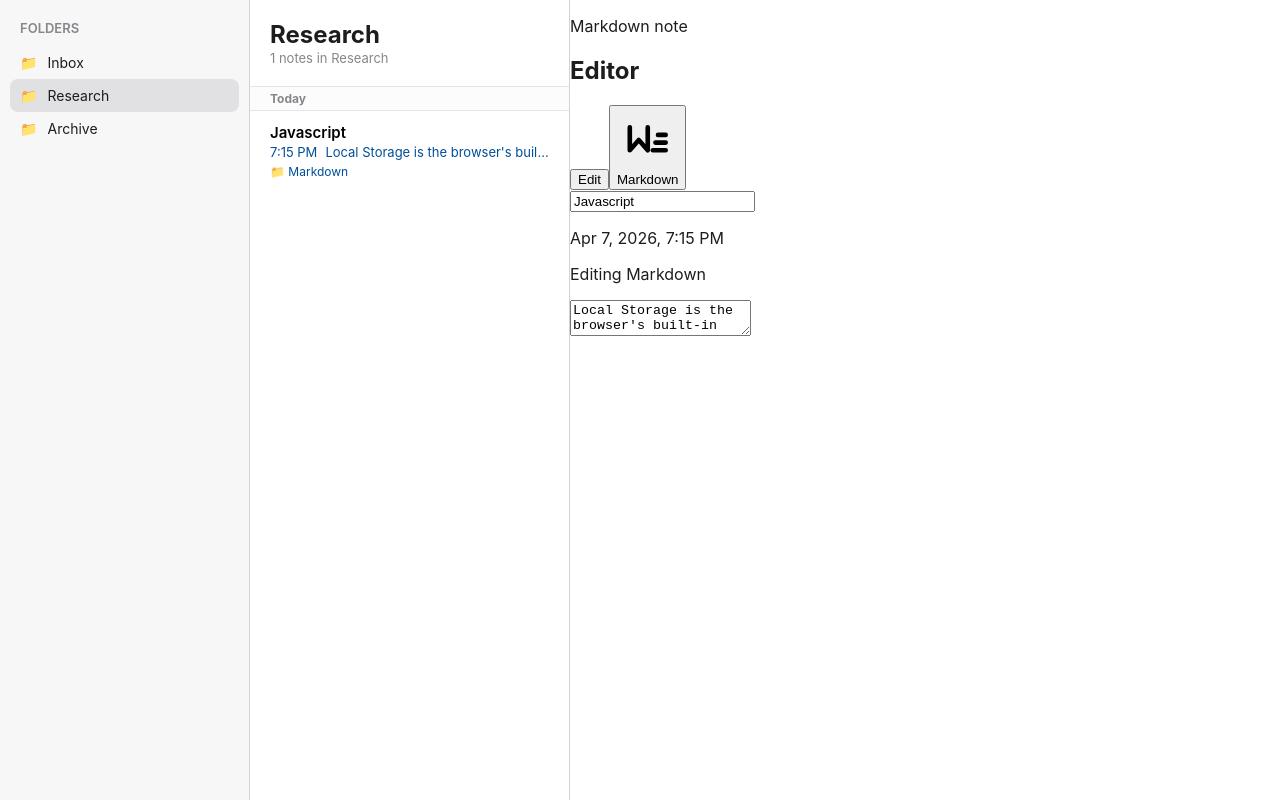
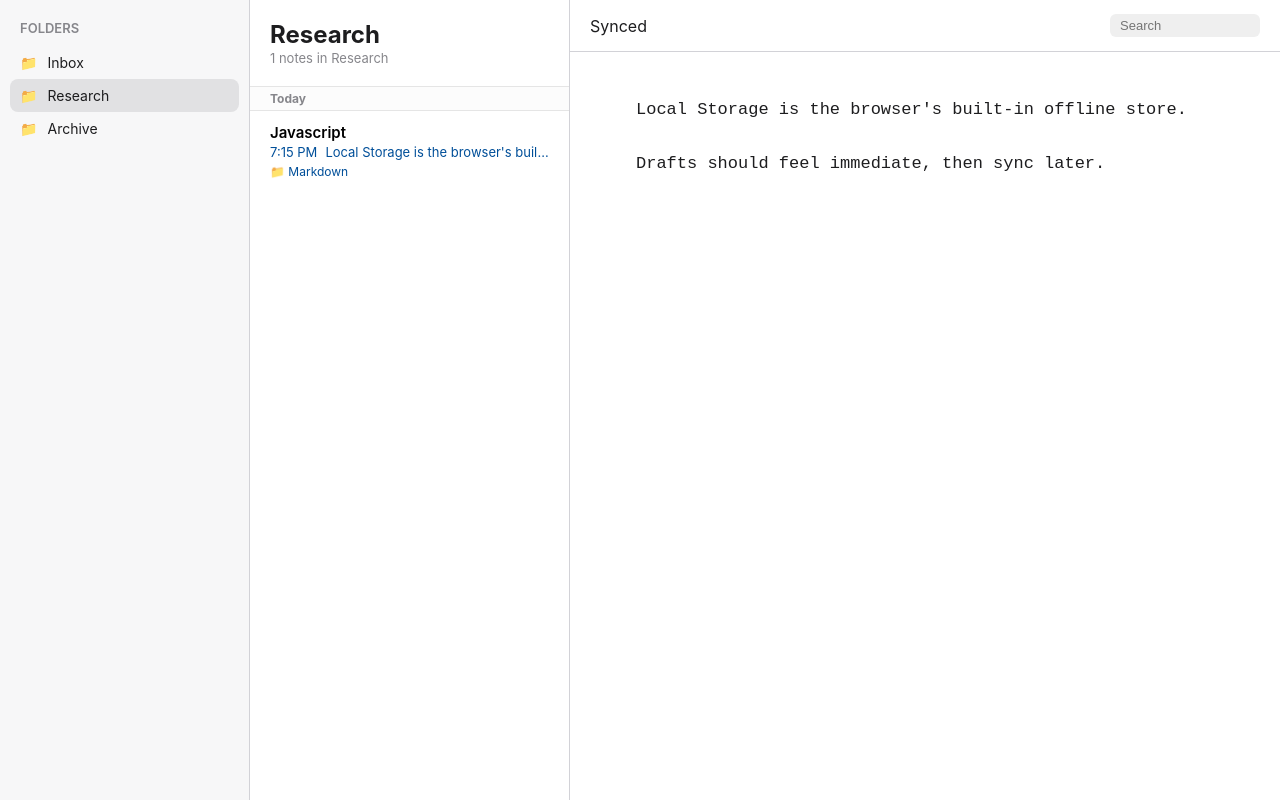
Before and after one commit to MizutaniSubaru/Markean, a React (Vite) app in the folder apps/web/: page / in a window 1280 px wide. Built offline with nearby package versions, Linux system fonts and the light colour scheme.

Commit message:
feat: integrate CodeMirror 6 for live preview editor

```diff
--- a/apps/web/src/components/layout/EditorPane.tsx
+++ b/apps/web/src/components/layout/EditorPane.tsx
@@ -1,117 +1,40 @@
-import { MarkdownIcon } from "./icons";
-
-type Note = {
-  id: string;
-  title: string;
-  body: string;
-  updatedAt: string;
-} | null;
+import { LiveEditor } from "./LiveEditor";
+import { SyncBadge } from "./SyncBadge";
+import type { WorkspaceNote } from "../../lib/storage";
 
 type EditorPaneProps = {
-  note: Note;
+  note: WorkspaceNote | null;
   previewMode: boolean;
   onCreateNote: () => void;
+  onChangeBody: (body: string) => void;
   onChangeTitle: (title: string) => void;
-  onChangeBody: (body: string) => void;
   onTogglePreview: (preview: boolean) => void;
 };
 
-function formatStamp(updatedAt: string) {
-  return new Intl.DateTimeFormat("en-US", {
-    year: "numeric",
-    month: "short",
-    day: "numeric",
-    hour: "numeric",
-    minute: "2-digit",
-  }).format(new Date(updatedAt));
-}
+export function EditorPane({ note, onChangeBody }: EditorPaneProps) {
+  if (!note) {
+    return <div className="editor-content-area">No note selected.</div>;
+  }
 
-export function EditorPane({
-  note,
-  previewMode,
-  onCreateNote,
-  onChangeTitle,
-  onChangeBody,
-  onTogglePreview,
-}: EditorPaneProps) {
   return (
-    <section className="pane pane--editor" aria-labelledby="editor-title">
-      <div className="editor-topbar">
-        <div>
-          <p className="pane__eyebrow">Markdown note</p>
-          <h2 className="pane__title" id="editor-title">
-            Editor
-          </h2>
+    <>
+      <header className="editor-toolbar">
+        <div className="toolbar-left">
+           <SyncBadge status="idle" />
         </div>
-        <div className="editor-mode-toggle" role="group" aria-label="Markdown mode">
-          <button
-            className="editor-mode-toggle__button"
-            type="button"
-            aria-pressed={!previewMode}
-            onClick={() => onTogglePreview(false)}
-          >
-            Edit
-          </button>
-          <button
-            className="editor-mode-toggle__button"
-            type="button"
-            aria-pressed={previewMode}
-            onClick={() => onTogglePreview(true)}
-          >
-            <MarkdownIcon className="editor-mode-toggle__icon" />
-            <span>Markdown</span>
-          </button>
+        <div className="toolbar-right">
+          <input type="text" className="search-box" placeholder="Search" />
         </div>
+      </header>
+      <div className="editor-content-area">
+        <LiveEditor
+          key={note.id}
+          initialValue={note.body}
+          onChange={(val) => {
+             onChangeBody(val);
+          }}
+        />
       </div>
-
-      {!note ? (
-        <div className="empty-state empty-state--editor">
-          <p className="empty-state__title">Pick a note or create a new one.</p>
-          <p className="empty-state__copy">This is a notes app first, with Markdown sitting quietly underneath.</p>
-          <button className="pane-icon-button pane-icon-button--wide" type="button" onClick={onCreateNote}>
-            <span>Create first note</span>
-          </button>
-        </div>
-      ) : (
-        <div className="editor-document">
-          {previewMode ? (
-            <>
-              <div className="editor-document__header">
-                <p className="editor-document__stamp">{formatStamp(note.updatedAt)}</p>
-                <p className="pane__subtitle">Previewing Markdown</p>
-              </div>
-              <article className="editor-preview">
-                <h3>{note.title.trim() || "Untitled note"}</h3>
-                <p>{note.body || "Start writing to preview this note."}</p>
-              </article>
-            </>
-          ) : (
-            <>
-              <div className="editor-document__header">
-                <input
-                  className="editor-title-input"
-                  type="text"
-                  aria-label="Note title"
-                  placeholder="Untitled note"
-                  value={note.title}
-                  onChange={(event) => onChangeTitle(event.target.value)}
-                />
-                <p className="editor-document__stamp">{formatStamp(note.updatedAt)}</p>
-                <p className="pane__subtitle">Editing Markdown</p>
-              </div>
-              <textarea
-                className="editor-input"
-                value={note.body}
-                aria-label="Note body"
-                placeholder="Write with Markdown, but keep the surface as calm as Notes."
-                onChange={(event) => {
-                  onChangeBody(event.target.value);
-                }}
-              />
-            </>
-          )}
-        </div>
-      )}
-    </section>
+    </>
   );
 }
--- /dev/null
+++ b/apps/web/src/components/layout/LiveEditor.tsx
@@ -0,0 +1,59 @@
+import { useEffect, useRef } from "react";
+import { EditorState } from "@codemirror/state";
+import { EditorView, keymap } from "@codemirror/view";
+import { defaultKeymap, history, historyKeymap } from "@codemirror/commands";
+import { markdown } from "@codemirror/lang-markdown";
+import { HighlightStyle, syntaxHighlighting } from "@codemirror/language";
+import { tags as t } from "@lezer/highlight";
+
+const livePreviewTheme = EditorView.theme({
+  "&": { color: "#1d1d1f", backgroundColor: "transparent" },
+});
+
+const livePreviewHighlighting = HighlightStyle.define([
+  { tag: t.heading, class: "cm-md-header" },
+  { tag: t.processingInstruction, class: "cm-md-symbol" },
+  { tag: t.punctuation, class: "cm-md-symbol" }
+]);
+
+export function LiveEditor({ initialValue = "", onChange }: { initialValue?: string, onChange?: (val: string) => void }) {
+  const containerRef = useRef<HTMLDivElement>(null);
+  const viewRef = useRef<EditorView>();
+  const onChangeRef = useRef(onChange);
+
+  useEffect(() => {
+    onChangeRef.current = onChange;
+  }, [onChange]);
+
+  useEffect(() => {
+    if (!containerRef.current) return;
+
+    const state = EditorState.create({
+      doc: initialValue,
+      extensions: [
+        history(),
+        keymap.of([...defaultKeymap, ...historyKeymap]),
+        markdown(),
+        livePreviewTheme,
+        syntaxHighlighting(livePreviewHighlighting),
+        EditorView.lineWrapping,
+        EditorView.updateListener.of((update) => {
+          if (update.docChanged && onChangeRef.current) {
+            onChangeRef.current(update.state.doc.toString());
+          }
+        })
+      ]
+    });
+
+    const view = new EditorView({
+      state,
+      parent: containerRef.current
+    });
+    viewRef.current = view;
+
+    return () => view.destroy();
+  // eslint-disable-next-line react-hooks/exhaustive-deps
+  }, []);
+
+  return <div ref={containerRef} style={{ height: "100%" }} />;
+}
--- a/apps/web/src/styles/app.css
+++ b/apps/web/src/styles/app.css
@@ -167,3 +167,62 @@ body {
   align-items: center;
   gap: 4px;
 }
+
+.editor-toolbar {
+  height: 52px;
+  border-bottom: 0.5px solid var(--border-color);
+  display: flex;
+  align-items: center;
+  justify-content: space-between;
+  padding: 0 20px;
+}
+
+.toolbar-right {
+  display: flex;
+  align-items: center;
+  gap: 15px;
+}
+
+.search-box {
+  background: #efefef;
+  border: none;
+  border-radius: 6px;
+  padding: 4px 10px;
+  font-size: 13px;
+  width: 150px;
+}
+
+.editor-content-area {
+  flex: 1;
+  padding: 40px 60px;
+  overflow-y: auto;
+}
+
+/* CodeMirror Custom Theme Overrides */
+.cm-editor {
+  height: 100%;
+  outline: none !important;
+  font-family: inherit;
+  font-size: 17px;
+}
+.cm-editor.cm-focused {
+  outline: none;
+}
+.cm-line {
+  padding: 0;
+  line-height: 1.6;
+}
+.cm-content {
+  padding: 0;
+}
+/* Live Preview Markdown Styles */
+.cm-md-header {
+  font-weight: 700;
+  font-size: 32px;
+  margin-top: 10px;
+  margin-bottom: 10px;
+}
+.cm-md-symbol {
+  color: var(--border-color);
+  opacity: 0.5;
+}
```
Also changed, not shown: apps/web/package.json (+7 -0 lines), 2 other files (tests, documents, lock files or other folders).
